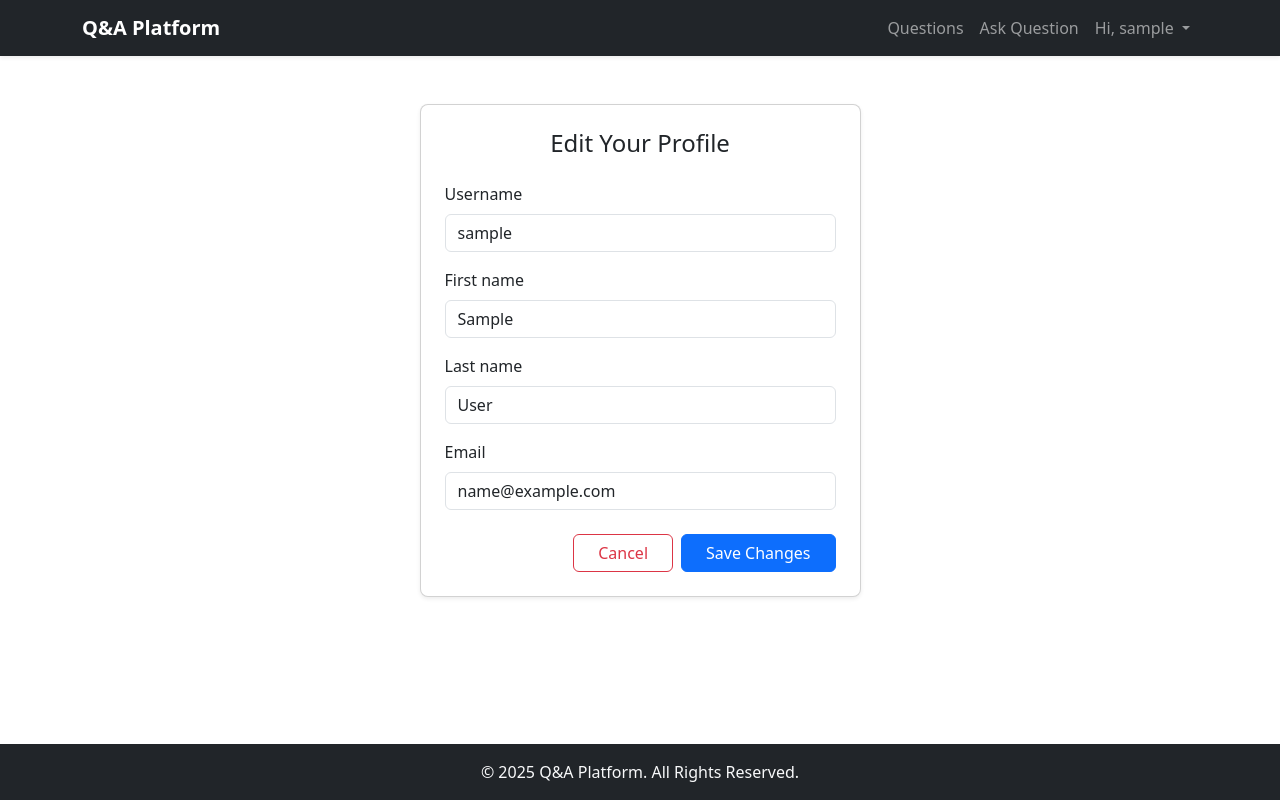
After one commit to parthasarathy-testpress/Answerly, a Django app: page /accounts/profile/ in a window 1280 px wide. The commit adds this page. Run offline with Django 5.2, Linux system fonts and the light colour scheme; the visitor is signed in with stand-in values (Sample User, id 1); some libraries are stand-ins or nearby versions.

Commit message:
feat: Add user profile edit page
- Added a profile edit page allowing users to update their personal information.
- Provides an intuitive form with validation for editing details like name,email.
- Enhances user experience by enabling easy profile customization.

```diff
--- a/accounts/forms.py
+++ b/accounts/forms.py
@@ -14,3 +14,17 @@ class UserRegisterForm(UserCreationForm):
         if User.objects.filter(email__iexact=email).exists():
             raise forms.ValidationError("A user with this email address already exists.")
         return email
+
+class UserEditForm(forms.ModelForm):
+    email = forms.EmailField(required=True, help_text='Required. Enter a valid email address.')
+
+    class Meta:
+        model = User
+        fields = ['username', 'first_name', 'last_name', 'email']
+
+    def clean_email(self):
+        email = self.cleaned_data.get('email')
+        user_qs = User.objects.filter(email__iexact=email).exclude(pk=self.instance.pk)
+        if user_qs.exists():
+            raise forms.ValidationError("A user with this email address already exists.")
+        return email
--- /dev/null
+++ b/accounts/templates/accounts/profile.html
@@ -0,0 +1,33 @@
+{% extends "base.html" %}
+{% load widget_tweaks %}
+{% block content %}
+<div class="container mt-4">
+  <div class="row justify-content-center">
+    <div class="col-md-6 col-lg-5">
+      <div class="card shadow-sm p-4 rounded-3">
+        <h4 class="mb-4 text-center">Edit Your Profile</h4>
+
+        <form method="post" novalidate>
+          {% csrf_token %}
+
+          {% for field in form %}
+            <div class="mb-3">
+              <label for="{{ field.id_for_label }}" class="form-label">{{ field.label }}</label>
+              {{ field|add_class:"form-control" }}
+              {% for error in field.errors %}
+                <div class="text-danger small">{{ error }}</div>
+              {% endfor %}
+            </div>
+          {% endfor %}
+
+          <!-- Action Buttons -->
+          <div class="d-flex justify-content-end gap-2 mt-4">
+            <a href="{% url 'question_list' %}" class="btn btn-outline-danger px-4">Cancel</a>
+            <button type="submit" class="btn btn-primary px-4">Save Changes</button>
+          </div>
+        </form>
+      </div>
+    </div>
+  </div>
+</div>
+{% endblock %}
--- a/accounts/urls.py
+++ b/accounts/urls.py
@@ -1,8 +1,9 @@
 from django.urls import path, include
-from .views import SignupView,CustomPasswordResetView
+from .views import SignupView,CustomPasswordResetView,ProfileView
 
 urlpatterns = [
     path('signup/', SignupView.as_view(), name='signup'),
     path('password_reset/', CustomPasswordResetView.as_view(), name='password_reset'),
+    path('profile/', ProfileView.as_view(), name='profile'),
     path('', include('django.contrib.auth.urls')),
 ]
--- a/accounts/views.py
+++ b/accounts/views.py
@@ -1,10 +1,12 @@
 from django.urls import reverse_lazy
-from django.views.generic.edit import FormView
+from django.views.generic.edit import FormView,UpdateView
 from django.contrib.auth import login
 from django.contrib import messages
-from .forms import UserRegisterForm
+from .forms import UserRegisterForm,UserEditForm
 from django.contrib.auth.views import PasswordResetView
 from django.contrib.messages.views import SuccessMessageMixin
+from django.contrib.auth.models import User
+from django.contrib.auth.mixins import LoginRequiredMixin
 
 class SignupView(FormView):
     template_name = 'accounts/signup.html'
@@ -21,3 +23,13 @@ class CustomPasswordResetView(SuccessMessageMixin, PasswordResetView):
     html_email_template_name = 'registration/password_reset_email.html'
     success_url = reverse_lazy('password_reset_done')
     success_message = "Password reset email sent!"
+
+class ProfileView(LoginRequiredMixin, SuccessMessageMixin, UpdateView):
+    model = User
+    form_class = UserEditForm
+    template_name = 'accounts/profile.html'
+    success_url = reverse_lazy('question_list')
+    success_message = "Your profile was updated successfully!"
+
+    def get_object(self, queryset=None):
+        return self.request.user
--- a/forum/templates/base.html
+++ b/forum/templates/base.html
@@ -76,7 +76,7 @@
                 Hi, {{ user.username }}
               </a>
               <ul class="dropdown-menu dropdown-menu-end" aria-labelledby="userDropdown">
-                <li><a class="dropdown-item" href="#">Profile</a></li>
+                <li><a class="dropdown-item" href="{% url 'profile' %}">Profile</a></li>
                 <li><hr class="dropdown-divider" /></li>
                 <li>
                   <form method="post" action="{% url 'logout' %}" class="m-0">
```
Also changed, not shown: accounts/tests/test_views.py (+71 -0 lines).
